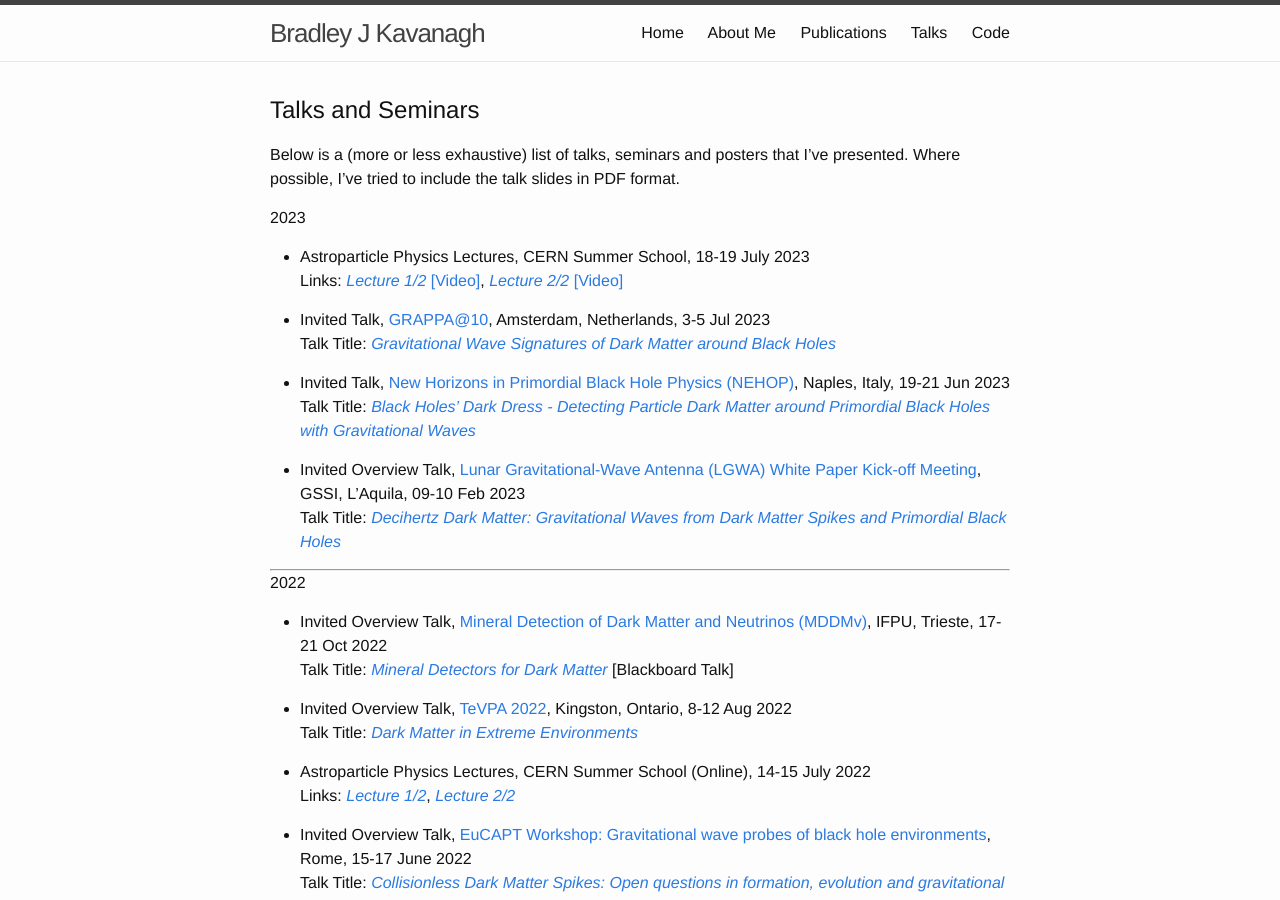
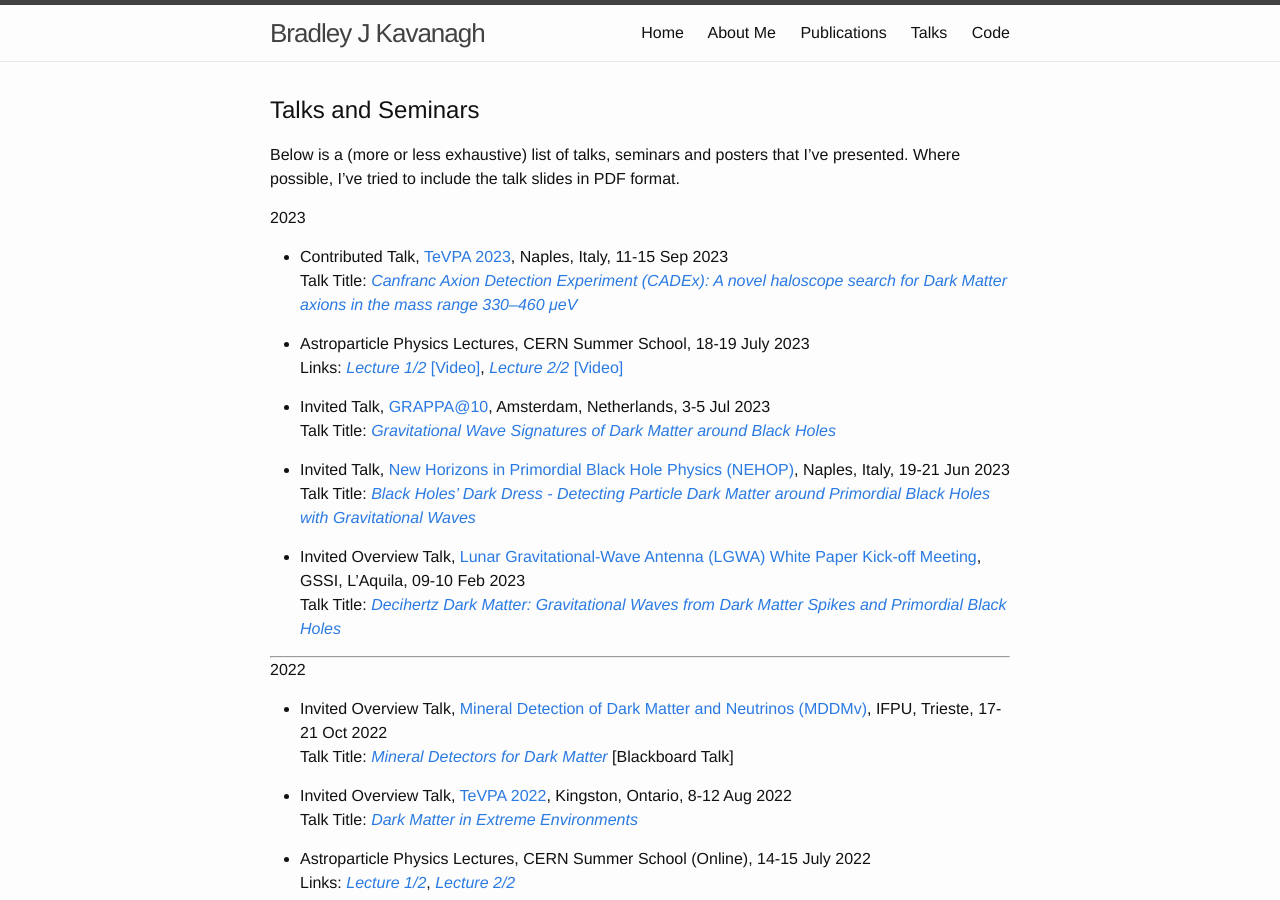
Before and after one commit to bradkav/bradkav.github.io, a Jekyll site: the page built from talks.md, in a window 1280 px wide and 900 px high. Built offline with Jekyll 4.4.1, drawn with Linux system fonts in a browser that asks for light colours.

Commit message:
Added TeVPA Talk

```diff
--- a/talks.md
+++ b/talks.md
@@ -10,6 +10,9 @@ weight: 4
 Below is a (more or less exhaustive) list of talks, seminars and posters that I've presented. Where possible, I've tried to include the talk slides in PDF format.
 
 #### 2023
+
+- Contributed Talk, [TeVPA 2023](https://agenda.infn.it/event/33457/), Naples, Italy, 11-15 Sep 2023
+Talk Title: [*Canfranc Axion Detection Experiment (CADEx): A novel haloscope search for Dark Matter axions in the mass range 330–460 μeV*](/assets/slides/KAVANAGH_CADEx_TeVPA2023_Naples.pdf)
 
 - Astroparticle Physics Lectures, CERN Summer School, 18-19 July 2023
 Links: [*Lecture 1/2*](/assets/slides/Astroparticle_CERN_summer_school_2023_Lecture1.pdf) [[Video]](https://cds.cern.ch/record/2865560), [*Lecture 2/2*](/assets/slides/Astroparticle_CERN_summer_school_2023_Lecture2.pdf) [[Video]](https://cds.cern.ch/record/2865660)
```
Also changed, not shown: 1 other file.
